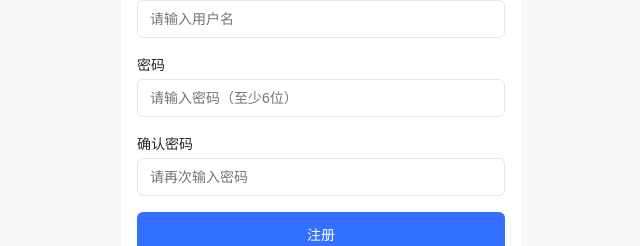
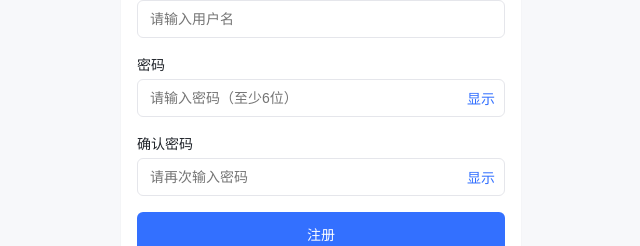
Before and after one commit to ACRHON/bitbot, a React (Vite) app in the folder frontend/: page /admin/register in a window 1280 px wide. Shown: the part 342-588 px from the top of the page, without its empty margins (319-959 px from the left). Built offline with nearby package versions, Linux system fonts and the light colour scheme.

Commit message:
fix: add show/hide password toggle to login and register pages

```diff
--- a/frontend/src/admin/LoginPage.tsx
+++ b/frontend/src/admin/LoginPage.tsx
@@ -9,6 +9,7 @@
 const LoginPage: React.FC = () => {
   const [username, setUsername] = useState('');
   const [password, setPassword] = useState('');
+  const [showPassword, setShowPassword] = useState(false);
   const [error, setError] = useState('');
   const [loading, setLoading] = useState(false);
   const { login } = useAuth();
@@ -60,14 +61,35 @@
 
           <div className="form-group">
             <label className="form-label">密码</label>
+            <div style={{ position: 'relative' }}>
               <input
-              type="password"
+                type={showPassword ? 'text' : 'password'}
                 className="form-input"
+                style={{ width: '100%', paddingRight: '40px' }}
                 value={password}
                 onChange={e => setPassword(e.target.value)}
                 placeholder="请输入密码"
                 required
               />
+              <button
+                type="button"
+                onClick={() => setShowPassword(!showPassword)}
+                style={{
+                  position: 'absolute',
+                  right: '10px',
+                  top: '50%',
+                  transform: 'translateY(-50%)',
+                  background: 'none',
+                  border: 'none',
+                  cursor: 'pointer',
+                  color: 'var(--text-secondary)',
+                  fontSize: '14px',
+                  padding: '4px 8px',
+                }}
+              >
+                {showPassword ? '隐藏' : '显示'}
+              </button>
+            </div>
           </div>
 
           {error && (
--- a/frontend/src/admin/RegisterPage.tsx
+++ b/frontend/src/admin/RegisterPage.tsx
@@ -9,6 +9,8 @@
   const [username, setUsername] = useState('');
   const [password, setPassword] = useState('');
   const [confirmPassword, setConfirmPassword] = useState('');
+  const [showPassword, setShowPassword] = useState(false);
+  const [showConfirmPassword, setShowConfirmPassword] = useState(false);
   const [name, setName] = useState('');
   const [error, setError] = useState('');
   const [loading, setLoading] = useState(false);
@@ -96,28 +98,66 @@
 
           <div className="form-group">
             <label className="form-label">密码</label>
+            <div style={{ position: 'relative' }}>
               <input
-              type="password"
+                type={showPassword ? 'text' : 'password'}
                 className="form-input"
-              style={{ width: '100%', padding: '10px 12px', border: '1px solid var(--border-color)', borderRadius: '6px', fontSize: '14px' }}
+                style={{ width: '100%', paddingRight: '50px', padding: '10px 12px', border: '1px solid var(--border-color)', borderRadius: '6px', fontSize: '14px' }}
                 value={password}
                 onChange={e => setPassword(e.target.value)}
                 placeholder="请输入密码（至少6位）"
                 required
               />
+              <button
+                type="button"
+                onClick={() => setShowPassword(!showPassword)}
+                style={{
+                  position: 'absolute',
+                  right: '10px',
+                  top: '50%',
+                  transform: 'translateY(-50%)',
+                  background: 'none',
+                  border: 'none',
+                  cursor: 'pointer',
+                  color: 'var(--primary-color)',
+                  fontSize: '14px',
+                }}
+              >
+                {showPassword ? '隐藏' : '显示'}
+              </button>
+            </div>
           </div>
 
           <div className="form-group">
             <label className="form-label">确认密码</label>
+            <div style={{ position: 'relative' }}>
               <input
-              type="password"
+                type={showConfirmPassword ? 'text' : 'password'}
                 className="form-input"
-              style={{ width: '100%', padding: '10px 12px', border: '1px solid var(--border-color)', borderRadius: '6px', fontSize: '14px' }}
+                style={{ width: '100%', paddingRight: '50px', padding: '10px 12px', border: '1px solid var(--border-color)', borderRadius: '6px', fontSize: '14px' }}
                 value={confirmPassword}
                 onChange={e => setConfirmPassword(e.target.value)}
                 placeholder="请再次输入密码"
                 required
               />
+              <button
+                type="button"
+                onClick={() => setShowConfirmPassword(!showConfirmPassword)}
+                style={{
+                  position: 'absolute',
+                  right: '10px',
+                  top: '50%',
+                  transform: 'translateY(-50%)',
+                  background: 'none',
+                  border: 'none',
+                  cursor: 'pointer',
+                  color: 'var(--primary-color)',
+                  fontSize: '14px',
+                }}
+              >
+                {showConfirmPassword ? '隐藏' : '显示'}
+              </button>
+            </div>
           </div>
 
           {error && (
```
Lines whose indentation alone changed are shown as unchanged.
